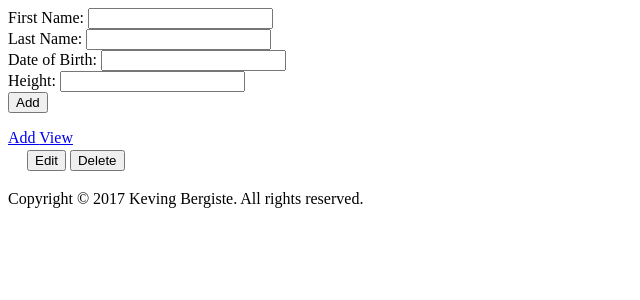
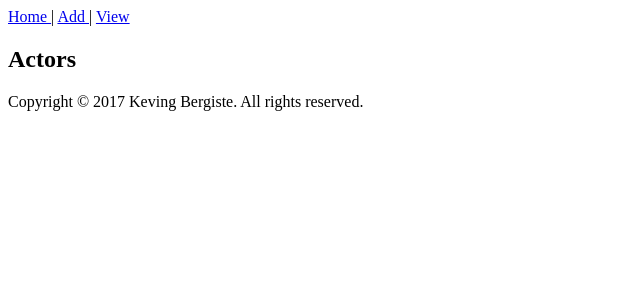
Before and after one commit to kbergiste/SE266.05, a PHP site: page /SE26605/assignment2/index.php in a window 1280 px wide. Shown: the top 300 px of the page, without its empty margins (0-640 px from the left). Run offline with PHP 8.4, Linux system fonts and the light colour scheme; tables that the repository leaves empty or names only in its code hold one stand-in row (values such as "Sample post"); data that the repository does not hold is empty.

Commit message:
assignment 2 finish

```diff
--- a/assignment2/assets/actoradd.php
+++ b/assignment2/assets/actoradd.php
@@ -5,7 +5,10 @@
  * Date: 10/23/2017
  * Time: 10:12 AM
  */
-
+require_once("./dbconn.php");
+require_once("./actors.php");
+include_once("./header.php");
+require_once("actorform.php");
 function addActor($db, $firstname, $lastname, $dob, $height){
     try {
         $sql = $db->prepare("INSERT INTO actors VALUES (null, :firstname, :lastname, :dob, :height)");
@@ -19,4 +22,5 @@ function addActor($db, $firstname, $lastname, $dob, $height){
         die("There was a problem adding the actor.");
     }
 }
-require_once("actorform.php");
+
+include_once("./footer.php");
--- a/assignment2/assets/actorform.php
+++ b/assignment2/assets/actorform.php
@@ -7,10 +7,10 @@
  */
 
 ?>
-<form method="post" action="#">
+<form action="#" method="post">
     First Name: <input type="text" name="firstname" value="" /><br />
     Last Name: <input type="text" name="lastname" value="" /><br />
-    Date of Birth: <input type="text" name="dob" value="" /><br />
+    Date of Birth: <input type="date" name="dob" id="dob" value="" /><br />
     Height: <input type="text" name="height" value="" /><br />
-    <input type="submit" id="foo" name="action" value="Add" />
+    <input type="submit" name="action" value="Add" />
 </form>
--- a/assignment2/assets/header.php
+++ b/assignment2/assets/header.php
@@ -17,8 +17,8 @@
 <body>
 <header>
     <nav>
-        <a href="http://localhost/SE26605/assignment2/assets/actoradd.php"> Add </a>
-        <a href="F:\xampp05\xampp\htdocs\SE26605\assignment2\assets\actorform.php"> View </a>
+        <a href="http://localhost/SE26605/assignment2/index.php"> Home </a> | <a href="http://localhost/SE26605/assignment2/assets/actoradd.php"> Add </a> | <a href="http://localhost/SE26605/assignment2/assets/actorview.php"> View </a>
+        <h1>Actors</h1>
     </nav>
 </header>
 <section>
--- a/assignment2/index.php
+++ b/assignment2/index.php
@@ -1,19 +1,6 @@
 <?php
 require_once("assets/dbconn.php");
 require_once("assets/actors.php");
-require_once("assets/actoradd.php");
 include_once("assets/header.php");
-$db = dbConn();
-$action = filter_input(INPUT_POST, 'action', FILTER_SANITIZE_STRING) ?? "";
-$firstname = filter_input(INPUT_POST, 'firstname', FILTER_SANITIZE_STRING) ?? "";
-$lastname = filter_input(INPUT_POST, 'lastname', FILTER_SANITIZE_STRING) ?? "";
-$dob = filter_input(INPUT_POST, 'dob', FILTER_SANITIZE_STRING) ?? "";
-$height = filter_input(INPUT_POST, 'height', FILTER_SANITIZE_STRING) ?? "";
 
-switch($action){
-    case "Add":
-        addActor($db, $firstname, $lastname, $dob, $height);
-}
-echo getActorsAsTable($db);
-include_once("assets/actorform.php");
 include_once("assets/footer.php");
```
Also changed, not shown: assignment2/assets/actorview.php (added, +23 -0 lines).
